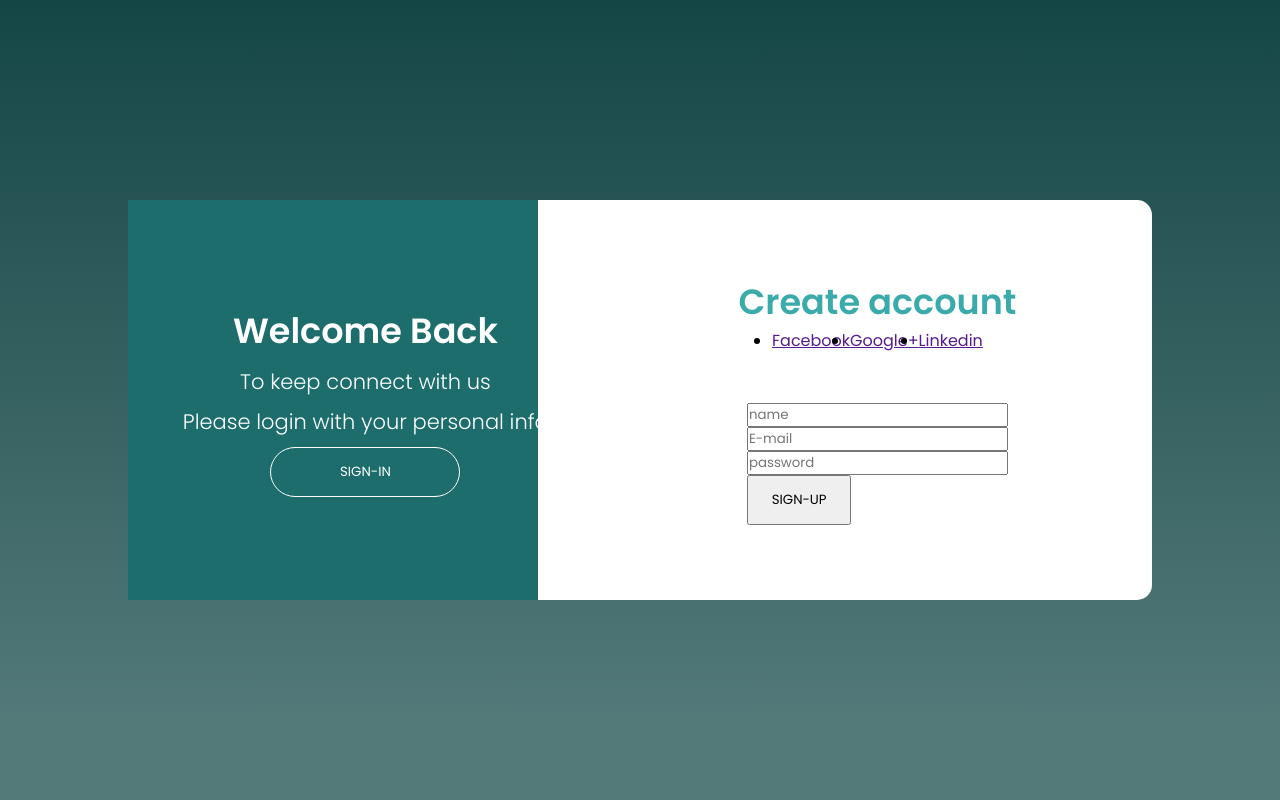
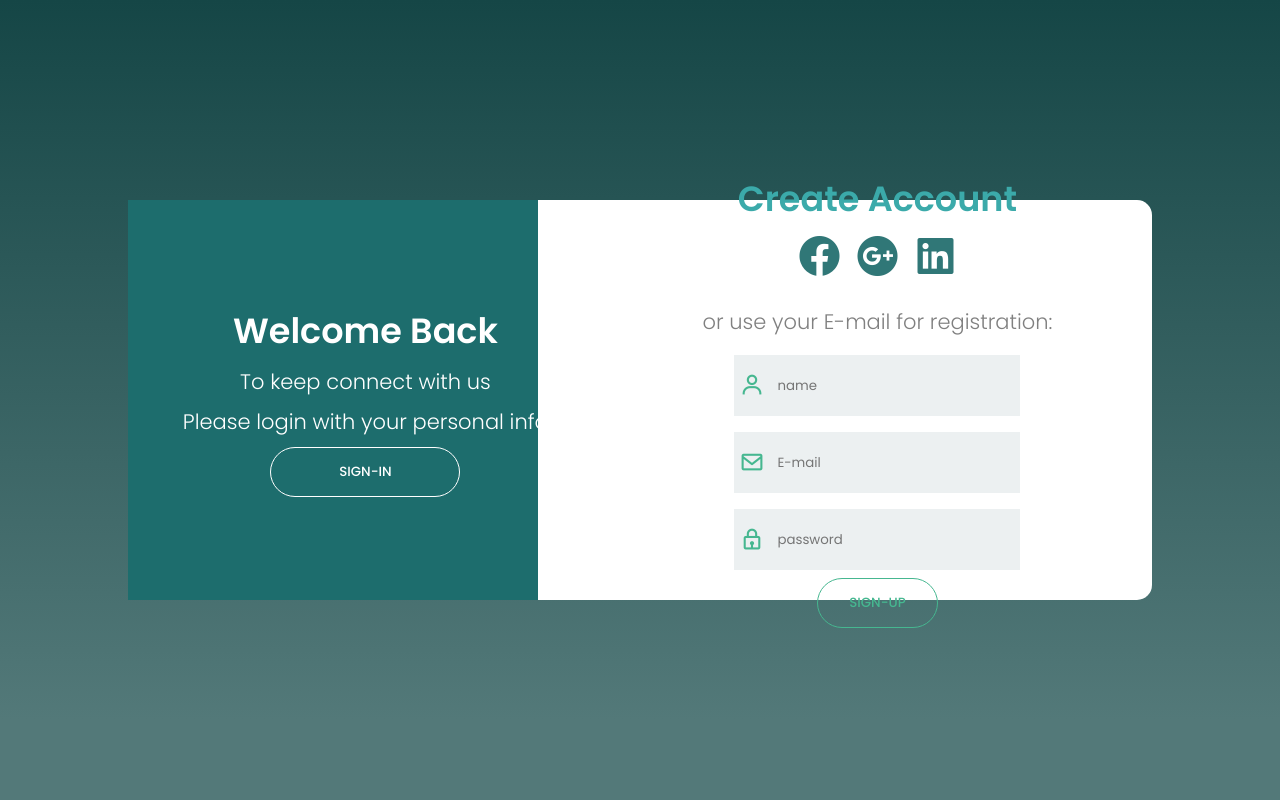
Before and after one commit to andd38/ProjetoTCC, a PHP site: page /html/login.html in a window 1280 px wide. Run offline with PHP 8.4, Linux system fonts and the light colour scheme.

Commit message:
parte 1 da pagina de login completa
first content da pagina de login está completa

Co-Authored-By: Denys343454 <130403616+Denys343454@users.noreply.github.com>
Co-Authored-By: MatheusXD1 <108773341+MatheusXD1@users.noreply.github.com>
Co-Authored-By: Eduardo Cunha <130495435+SenpaiDEV04@users.noreply.github.com>

```diff
--- a/css/login.css
+++ b/css/login.css
@@ -53,18 +53,53 @@
     font-weight: bold;
     text-transform: capitalize ;
 }
+.list-social-media{
+    font-size: 3em;
+    list-style-type: none;
+    display: flex;
+
+}
+.list-item{
+    margin: 5px;
+}
+.bxl-facebook-circle:hover{
+    color: #7edebc;
+}
+.bxl-google-plus-circle:hover{
+    color: #7edebc;
+}
+.bxl-linkedin-square:hover{
+    color: #7edebc;
+}
+
+ a > .bx{
+
+    color: rgb(48, 119, 119);
+    border-radius: 50%;
+    text-align: center;
+}
+ .bx :hover{
+    color: rgb(6, 245, 165);
+}
 .description{
     font-size: 21px;
     line-height: 30px;
     margin: 10px;
+
+    font-weight: 300;
+}
+.description-primary{
     color: #fff;
-    font-weight: 300;
+}
+.description-second{
+    color: grey;
 }
 .btn{
     text-transform: uppercase;
     cursor: pointer;
     height: 50px;
     width: 40%;
+    align-self: center;
 }
 .btn-primary{
     border-radius: 25px;
@@ -77,10 +112,28 @@
     cursor: pointer;
     text-transform: uppercase;
     transition: 0.5s;
+    font-weight: 500;
 }
 .btn-primary:hover{
     background-color: #fff;
     color: rgb(14, 124, 95);
+}
+.btn-second{
+    border-radius: 25px;
+    background-color: transparent;
+    border:#46b790 solid 1px;
+    outline: none;
+    height: 50px;
+    width: 40%;
+    color: #46b790;
+    cursor: pointer;
+    text-transform: uppercase;
+    transition: 0.5s;
+    font-weight: 500;
+}
+.btn-second:hover{
+    background-color: rgb(63, 159, 127);
+    color: rgb(241, 241, 241);
 }
 .first-column{
     text-align: center;
@@ -93,12 +146,30 @@
     flex-direction: column;
     align-items: center;
 }
-.list-social-media{
-    display: flex;
-}
+
 .form{
     display: flex;
     flex-direction: column;
+    width: 55%;
+}
+.form input{
+    height: 45px;
+    width: 100%;
+    border:  none;
+    background-color: #ecf0f1;
+    margin: 8px;
+    outline: none;
+}
+.label-input{
+    background-color: #ecf0f1;
+    display: flex;
+    align-items: center;
+    margin: 8px;
+}
+.icon{
+    color: #46b790;
+    padding: 5px;
+    font-size: 25px;
 }
 .second-content{
     position: absolute;
--- a/html/login.html
+++ b/html/login.html
@@ -5,8 +5,8 @@
     <meta http-equiv="X-UA-Compatible" content="IE=edge">
     <meta name="viewport" content="width=device-width, initial-scale=1.0">
     <link rel="stylesheet" href="/css/login.css">
-    <link rel="stylesheet"
-    href="https://cdnjs.cloudflare.com/ajax/libs/font-awesome/6.4.0/css/all.min.css">
+
+    <link href='https://unpkg.com/boxicons@2.1.4/css/boxicons.min.css' rel='stylesheet'>
     <title>Entrar</title>
 </head>
 <body>
@@ -16,30 +16,37 @@
             <div class="first-column">
                 <!--first column-->
                 <h2 class="title-welcome">Welcome back</h2>
-                <p class="description">To keep connect with us</p>
-                <p class="description">Please login with your personal info</p>
+                <p class="description description-primary">To keep connect with us</p>
+                <p class="description description-primary">Please login with your personal info</p>
                 <button class="btn-primary">Sign-in</button>
             </div>
 
 
             <div class="second-column">
                 <!--second column-->
-                <h2 class="title-second">Create account</h2>
+                <h2 class=" title title-second">Create account</h2>
                 <div class=" social-media">
 
                         <ul class="list-social-media">
-                            <li><a href="">Facebook</a></li>
-                            <li><a href="">Google+</a></li>
-                            <li><a href="">Linkedin</a></li>
+                            <li ><a href="#" class="list-item"><i class='bx bxl-facebook-circle' ></i></a></li>
+                            <li ><a href="#" class="list-item"><i class='bx bxl-google-plus-circle' ></i></a></li>
+                            <li ><a href="#" class="list-item"><i class='bx bxl-linkedin-square' ></i></a></li>
                         </ul>
 
                 </div>
-                <p class="description">or use your E-mail for registration:</p>
+                <p class="description description-second">or use your E-mail for registration:</p>
+
                 <form action="login.php" class="form">
+                    <label for=""  class="label-input"><i class='bx bx-user icon' ></i>
                     <input type="text" name="" id="" placeholder="name">
+                    </label>
+                    <label for="" class="label-input"><i class='bx bx-envelope  icon' ></i>
                     <input type="email" name="" id="" placeholder="E-mail">
+                    </label>
+                    <label for="" class="label-input"><i class='bx bx-lock icon' ></i>
                     <input type="password" name="" id="" placeholder="password">
-                    <button class="btn">Sign-up</button>
+                    </label>
+                    <button class="btn btn-second">Sign-up</button>
                 </form>
             </div>
         </div>
```
